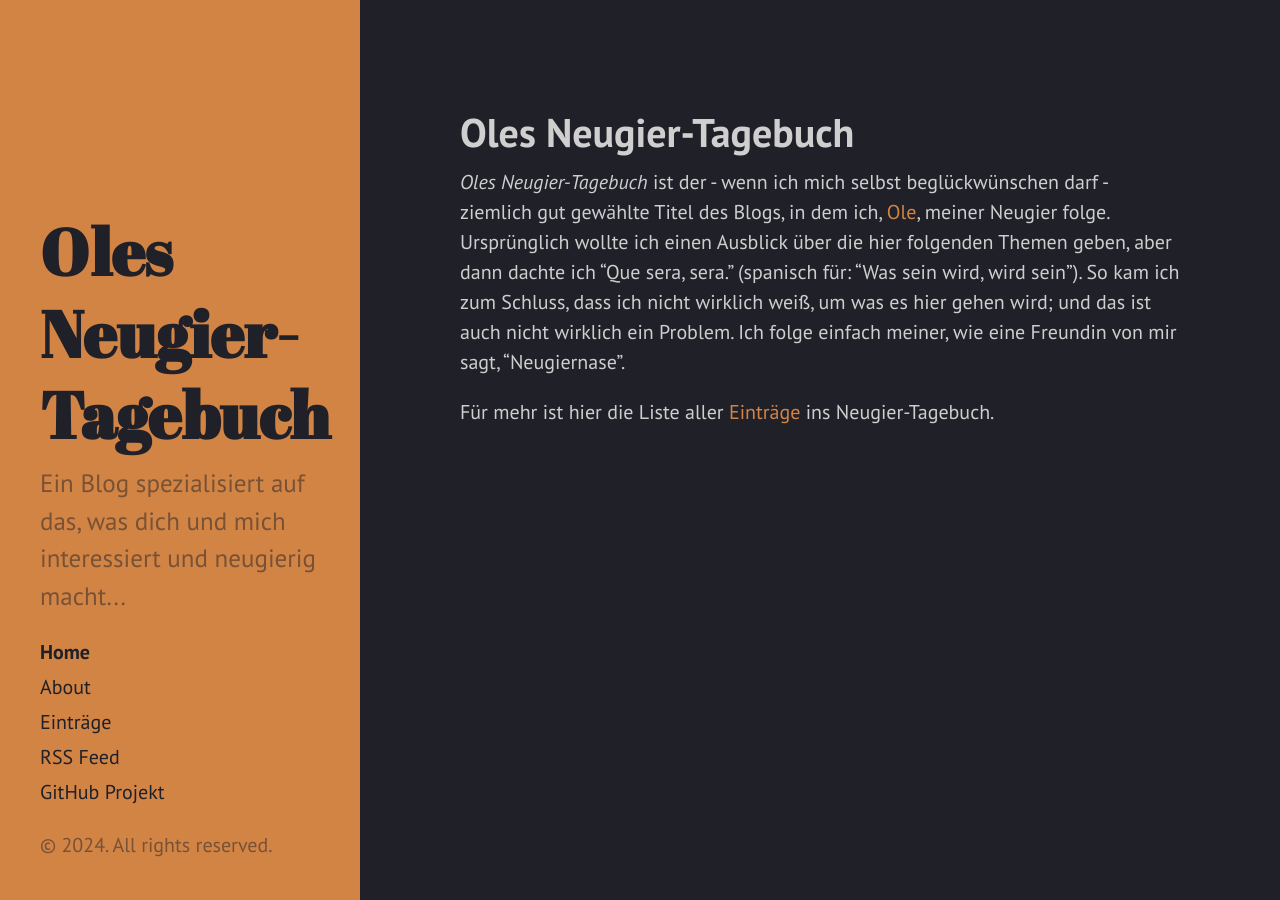
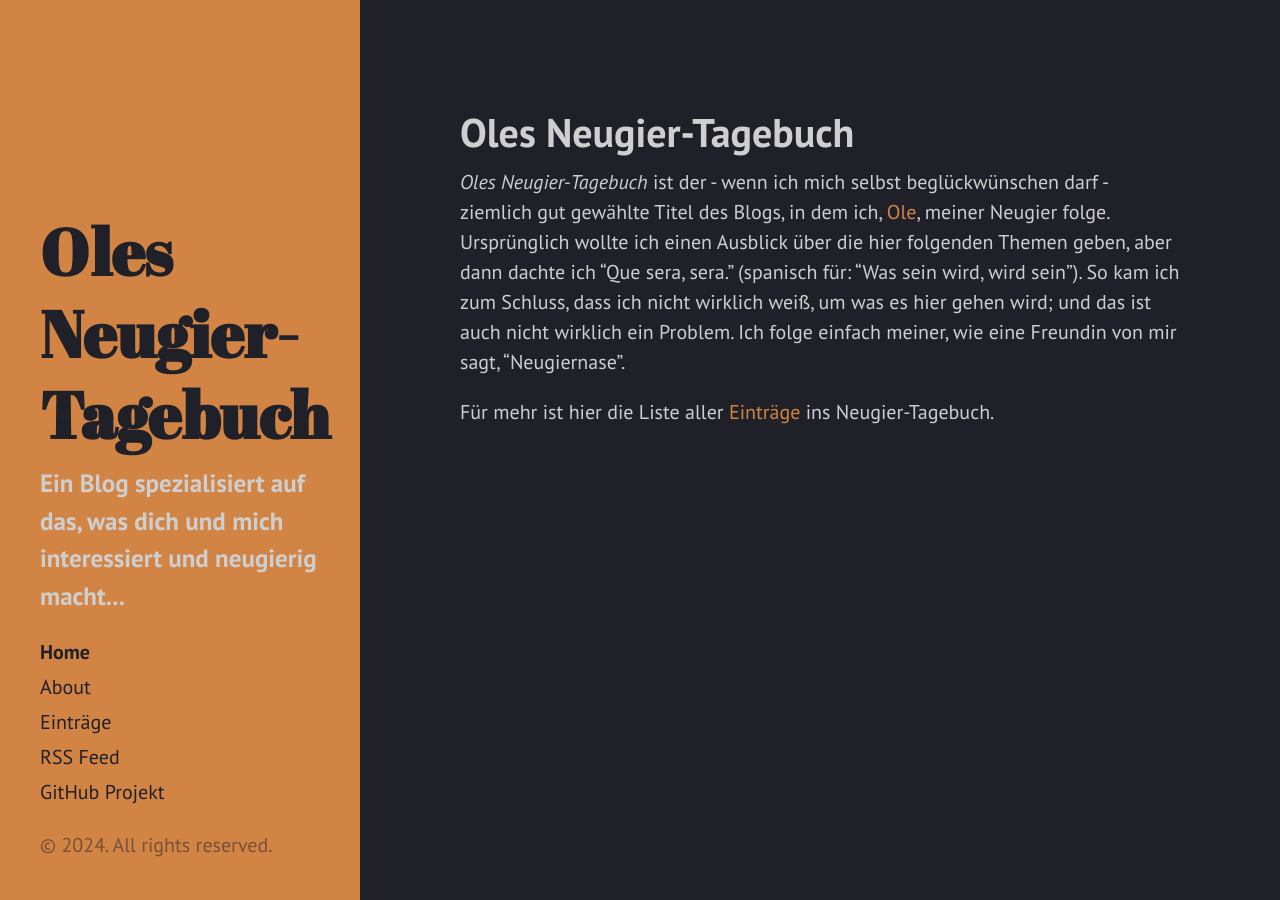
Before and after one commit to SpeedyNurBesser/speedynurbesser.github.io, a Jekyll site: the page built from index.md, in a window 1280 px wide. Built offline with Jekyll 4.4.1, drawn with Linux system fonts in a browser that asks for light colours.

Commit message:
strong description

```diff
--- a/_includes/sidebar.html
+++ b/_includes/sidebar.html
@@ -6,7 +6,7 @@
           {{ site.title }}
         </a>
       </h1>
-      <p class="lead">{{ site.description }}</p>
+      <p class="lead"><strong>{{ site.description }}</strong></p>
     </div>
 
     <nav class="sidebar-nav">
```
